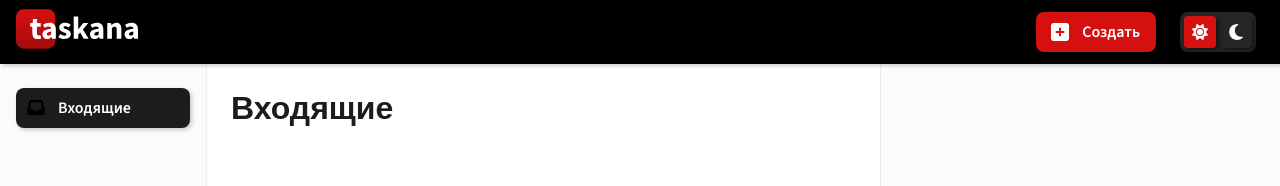
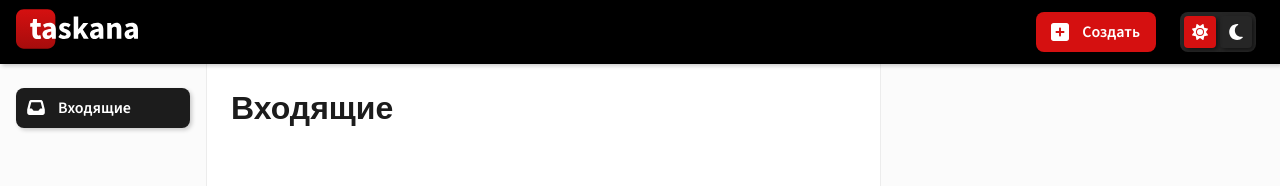
Before and after one commit to VitalGa/TaskanaApp, a React (Vite) app: page / in a window 1280 px wide. Shown: the top 186 px of the page. Built offline with nearby package versions, Linux system fonts and the light colour scheme; a web font is replaced by a local one.

Commit message:
Improved theme switching in icons

```diff
--- a/src/components/containerText/ContainerText.jsx
+++ b/src/components/containerText/ContainerText.jsx
@@ -3,8 +3,8 @@ import styles from './containerText.module.css';
 const ContainerText = () => {
   return (
     <div className={`${styles.containerText} flex flex-col gap-16`}>
-      <p className={`${styles.heading} heading-h2`}>Все твои задачи организованы как надо</p>
-      <p className={`${styles.text} text-lg-regular`}>Отличная работа! Ты&nbsp;большой молодец!</p>
+      <p className={`heading-h2`}>Все твои задачи организованы как надо</p>
+      <p className={`text-lg-regular`}>Отличная работа! Ты&nbsp;большой молодец!</p>
     </div>
   );
 };
--- a/src/components/containerText/containerText.module.css
+++ b/src/components/containerText/containerText.module.css
@@ -1,9 +1,3 @@
 .containerText {
   color: var(--neutral-800);
 }
-
-@media (min-width: 1920px) {
-  .containerText {
-    /* padding-top: 208px; */
-  }
-}
--- a/src/components/header/Header.jsx
+++ b/src/components/header/Header.jsx
@@ -1,9 +1,9 @@
 import styles from './header.module.css';
 import Logo from '../logo/Logo';
-import Button from '@/ui/button/Button';
+import Button from '../../ui/button/Button';
+import Icon from '../icon/Icon';
+import { useState } from 'react';
 import ThemeSwitcher from './themeSwitcher/ThemeSwitcher';
-import Icon from '@/components/icon/Icon';
-import { useState } from 'react';
 
 const Header = () => {
   const [isLoading, setIsLoading] = useState(false);
@@ -19,6 +19,7 @@ const Header = () => {
       <Logo className={styles.logo} />
       <div className={`${styles.createAndThemeSwitcher} flex gap-24`}>
         <Button
+          type='button'
           loading={isLoading}
           variant='primary'
           size='medium'
--- a/src/components/header/themeSwitcher/ThemeSwitcher.jsx
+++ b/src/components/header/themeSwitcher/ThemeSwitcher.jsx
@@ -11,6 +11,7 @@ const ThemeSwitcher = () => {
       role='group'
       aria-label='Переключатель темы'>
       <button
+        type='button'
         className={`${styles.themeSwitcherButtonSun} ${
           theme === 'light' ? styles.themeSwitcherButtonActive : ''
         } flex items-center justify-center`}
@@ -20,6 +21,7 @@ const ThemeSwitcher = () => {
         <Icon name='sun' color='white' size={32} />
       </button>
       <button
+        type='button'
         className={`${styles.themeSwitcherButtonMoon} ${
           theme === 'dark' ? styles.themeSwitcherButtonActive : ''
         } flex items-center justify-center`}
--- a/src/components/icon/Icon.jsx
+++ b/src/components/icon/Icon.jsx
@@ -1,10 +1,9 @@
 import SunIcon from './icons/themeToggleIcons/SunIcon';
 import MoonIcon from './icons/themeToggleIcons/MoonIcon';
 import LogoIcon from './icons/LogoIcon';
-import InboxIcon from './icons/buttonIcons/inboxIcon';
-import { useTheme } from '@/context/ThemeContext';
+import InboxIcon from './icons/buttonIcons/InboxIcon';
 import LoadingIcon from './icons/buttonIcons/LoadingIcon';
-import PlusIcon from './icons/headerIcons/plusIcon';
+import PlusIcon from './icons/headerIcons/plus-2-Icon';
 
 const icons = {
   sun: SunIcon,
@@ -15,17 +14,14 @@ const icons = {
   plus: PlusIcon,
 };
 
-const Icon = ({ name, fill, ...props }) => {
-  const { theme } = useTheme();
+const Icon = ({ name, ...props }) => {
   const IconComponent = icons[name];
 
   if (!IconComponent) {
     return null;
   }
 
-  const iconFill = fill || (theme === 'light' ? '#000000' : '#FFFFFF');
-
-  return <IconComponent fill={iconFill} {...props} />;
+  return <IconComponent {...props} />;
 };
 
 export default Icon;
--- a/src/components/icon/icons/buttonIcons/inboxIcon.jsx
+++ b/src/components/icon/icons/buttonIcons/inboxIcon.jsx
@@ -1,5 +1,5 @@
 export const InboxIcon = (props) => {
-  const { fill = 'white', ...restProps } = props;
+  const { fill, ...restProps } = props;
 
   return (
     <svg
@@ -10,7 +10,7 @@ export const InboxIcon = (props) => {
       {...restProps}>
       <path
         d='M7.34628 4C6.33295 4 5.4506 4.66964 5.20588 5.62388L3.24127 13.2545C3.19646 13.4252 3.17578 13.5993 3.17578 13.7734V16.8571C3.17578 18.0391 4.16498 19 5.38166 19H18.617C19.8336 19 20.8228 18.0391 20.8228 16.8571V13.7734C20.8228 13.5993 20.8022 13.4252 20.7574 13.2545L18.7927 5.62388C18.548 4.66964 17.6657 4 16.6523 4H7.34628ZM7.34628 6.14286H16.6523L18.3068 12.5714H16.5421C16.125 12.5714 15.7424 12.7991 15.5563 13.1641L15.0634 14.1217C14.8773 14.4833 14.4947 14.7143 14.0777 14.7143H9.9244C9.50735 14.7143 9.12477 14.4866 8.93865 14.1217L8.44577 13.1641C8.25965 12.8025 7.87707 12.5714 7.46002 12.5714H5.69187L7.34628 6.14286Z'
-        style={{ fill }}
+        fill='currentColor'
       />
     </svg>
   );
--- a/src/components/icon/icons/headerIcons/plusIcon.jsx
+++ b/src/components/icon/icons/headerIcons/plus-2-Icon.jsx
@@ -3,7 +3,7 @@ const PlusIcon = (props) => {
     <svg width='24' height='24' viewBox='0 0 24 24' fill='none' xmlns='http://www.w3.org/2000/svg'>
       <path
         d='M5.57143 3C4.15313 3 3 4.15313 3 5.57143V18.4286C3 19.8469 4.15313 21 5.57143 21H18.4286C19.8469 21 21 19.8469 21 18.4286V5.57143C21 4.15313 19.8469 3 18.4286 3H5.57143ZM11.0357 15.5357V12.9643H8.46429C7.92991 12.9643 7.5 12.5344 7.5 12C7.5 11.4656 7.92991 11.0357 8.46429 11.0357H11.0357V8.46429C11.0357 7.92991 11.4656 7.5 12 7.5C12.5344 7.5 12.9643 7.92991 12.9643 8.46429V11.0357H15.5357C16.0701 11.0357 16.5 11.4656 16.5 12C16.5 12.5344 16.0701 12.9643 15.5357 12.9643H12.9643V15.5357C12.9643 16.0701 12.5344 16.5 12 16.5C11.4656 16.5 11.0357 16.0701 11.0357 15.5357Z'
-        fill='white'
+        fill='currentColor'
       />
     </svg>
   );
--- a/src/components/icon/icons/themeToggleIcons/MoonIcon.jsx
+++ b/src/components/icon/icons/themeToggleIcons/MoonIcon.jsx
@@ -1,7 +1,7 @@
 const MoonIcon = (props) => (
   <svg xmlns='http://www.w3.org/2000/svg' width={24} height={24} fill='none' {...props}>
     <path
-      fill='#6C6C6C'
+      fill='currentColor'
       d='M13.112 4C8.74 4 5.199 7.582 5.199 12s3.54 8 7.913 8a7.85 7.85 0 0 0 5.516-2.264.574.574 0 0 0 .11-.668.569.569 0 0 0-.602-.304c-.347.061-.701.093-1.066.093-3.43 0-6.213-2.814-6.213-6.286a6.293 6.293 0 0 1 3.161-5.475.573.573 0 0 0-.234-1.064 8.404 8.404 0 0 0-.672-.028V4Z'
     />
   </svg>
--- a/src/components/icon/icons/themeToggleIcons/SunIcon.jsx
+++ b/src/components/icon/icons/themeToggleIcons/SunIcon.jsx
@@ -1,7 +1,7 @@
 const SunIcon = (props) => (
   <svg xmlns='http://www.w3.org/2000/svg' width={24} height={24} fill='none' {...props}>
     <path
-      fill='#fff'
+      fill='currentColor'
       d='M15.296 4.039a.506.506 0 0 1 .3.371l.622 3.372 3.372.619a.505.505 0 0 1 .371.3.496.496 0 0 1-.05.474L17.965 12l1.946 2.822c.097.14.116.318.05.474a.505.505 0 0 1-.371.3l-3.372.622-.622 3.372a.505.505 0 0 1-.3.371.496.496 0 0 1-.474-.05L12 17.965 9.179 19.91a.496.496 0 0 1-.475.05.505.505 0 0 1-.3-.371l-.622-3.372-3.372-.622a.506.506 0 0 1-.371-.3.496.496 0 0 1 .05-.474L6.035 12 4.09 9.179a.496.496 0 0 1-.05-.475.505.505 0 0 1 .371-.3l3.372-.622.622-3.372a.505.505 0 0 1 .3-.371.496.496 0 0 1 .475.05L12 6.035l2.822-1.946a.496.496 0 0 1 .474-.05ZM9 12a3 3 0 1 1 6 0 3 3 0 0 1-6 0Zm7 0A4 4 0 1 0 8 12a4 4 0 0 0 7.998 0Z'
     />
   </svg>
--- a/src/layouts/content/Content.jsx
+++ b/src/layouts/content/Content.jsx
@@ -7,7 +7,7 @@ const Content = () => {
   return (
     <div className={`${styles.content} flex`}>
       <NavBar />
-      <div className={`${styles.incomingTasks} flex flex-col flex-grow`}>
+      <div className={`flex flex-col flex-grow`}>
         <IncomingTasks />
       </div>
       <SideBar />
```
Also changed, not shown: src/assets/icons/buttonIcons/plus-2-Icon.svg (renamed from src/assets/icons/buttonIcons/plusIcon.svg).
